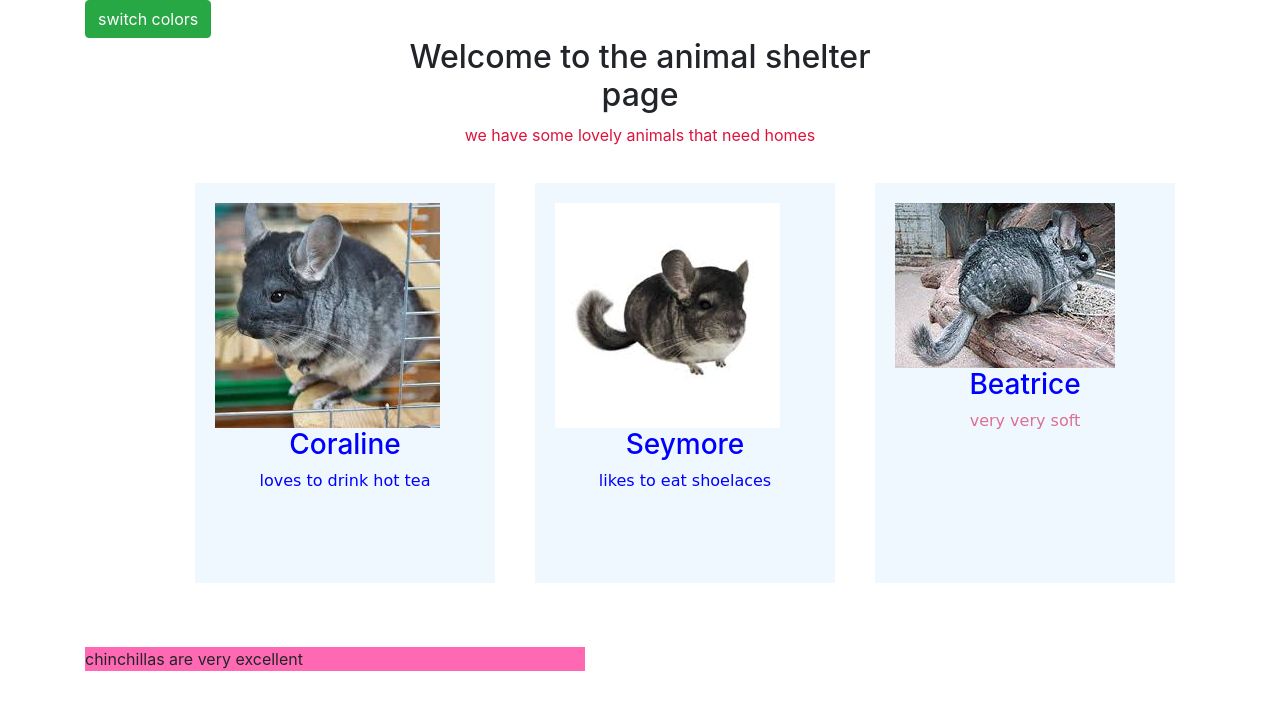
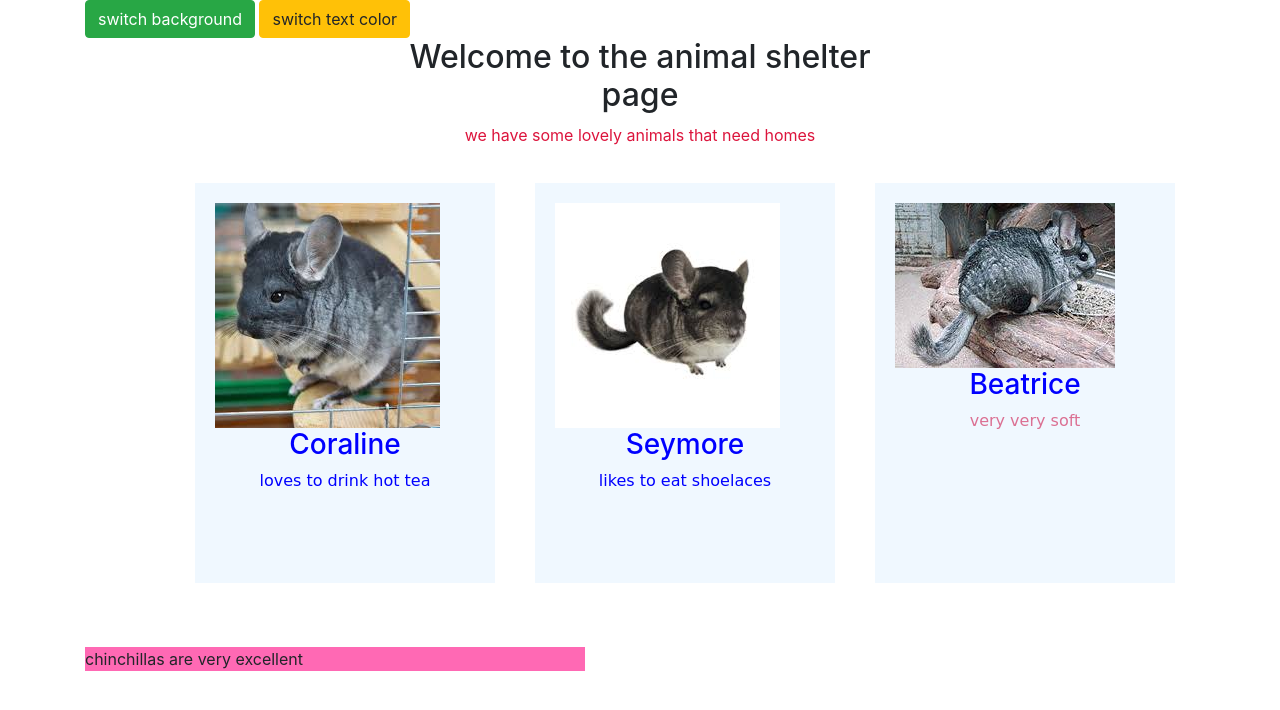
Before and after one commit to Drewmacauley/chinchillas, a plain HTML site: page index.html in a window 1280 px wide. Drawn offline with Linux system fonts and the light colour scheme.

Commit message:
add second button
Co-authored by: Drew Macauley <macauleyandy03@gmail.com>

```diff
--- a/index.html
+++ b/index.html
@@ -9,7 +9,9 @@
 </head>
 <body>
   <div class="container">
-    <button class="btn btn-success" id="switch">switch colors</button>
+    <button class="btn btn-success" id="switch-background">switch background</button>
+    <button class="btn btn-warning" id="switch-text">switch text color</button>
+
     <div class="intro">
       <h2>Welcome to the animal shelter page</h2>
       <p>we have some lovely animals that need homes</p>
```
